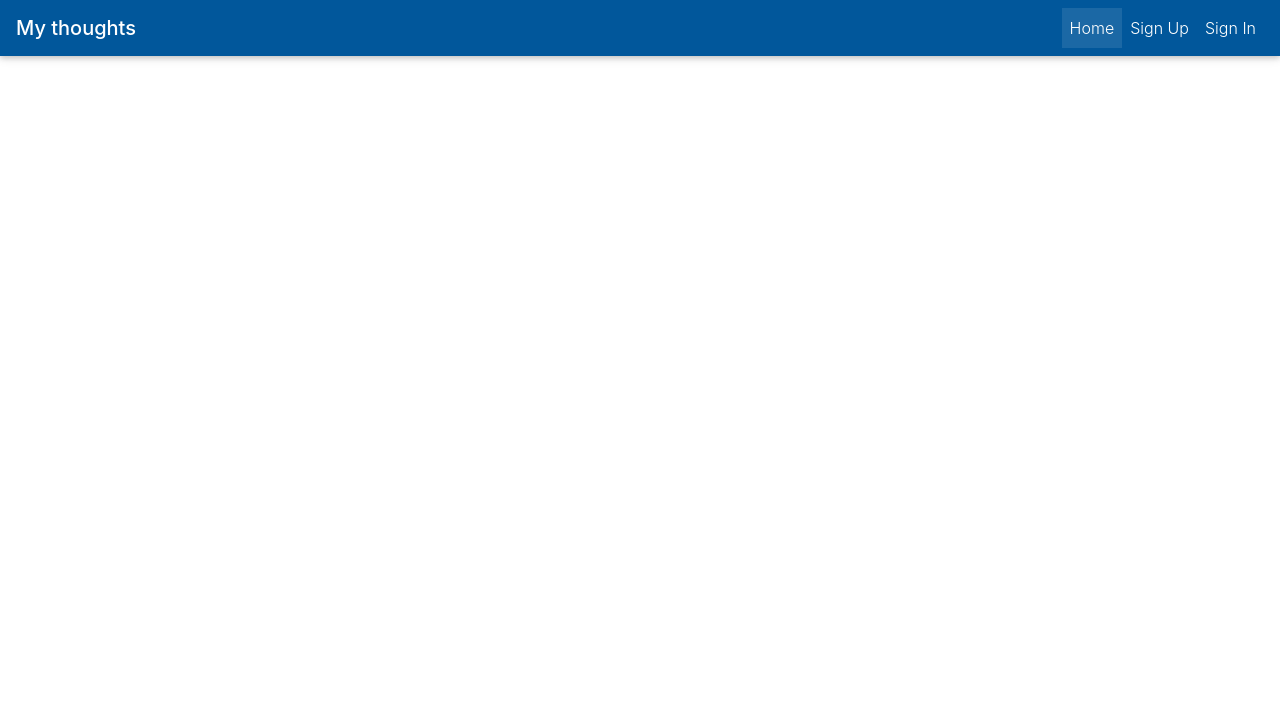
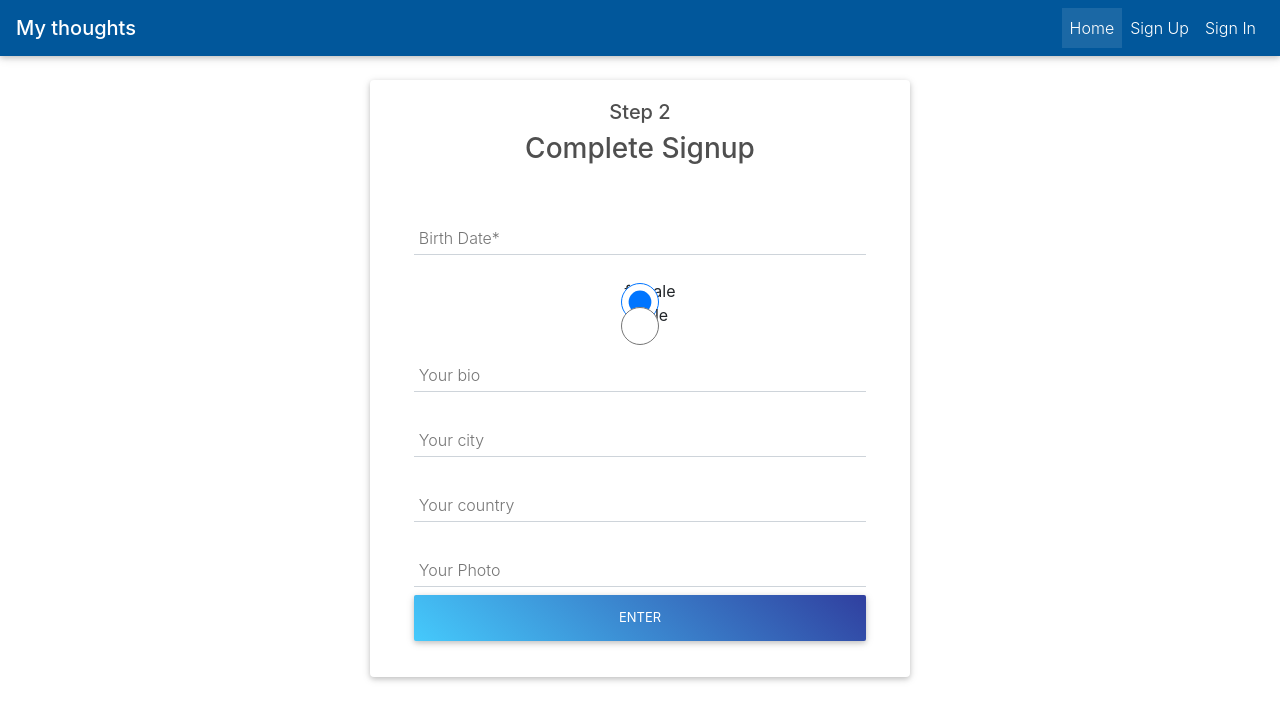
Before and after one commit to PiotrSzponar/my-thoughts, a React (Create React App) app in the folder views/: page /complete-signup in a window 1280 px wide. Shown: the top 720 px of the page. Built offline with nearby package versions, Linux system fonts and the light colour scheme.

Commit message:
add signin, signup, completesignup with no validation, signup service

```diff
--- a/views/src/App.js
+++ b/views/src/App.js
@@ -1,5 +1,5 @@
 import React from 'react';
-import { BrowserRouter as Router, Route } from 'react-router-dom';
+import { BrowserRouter as Router, Route, Switch } from 'react-router-dom';
 
 // import { MDBContainer, MDBRow, MDBCol } from 'mdbreact';
 
@@ -7,15 +7,18 @@ import './App.css';
 import Navigation from './components/Navigation';
 import SignIn from './components/Auth/SignIn';
 import SignUp from './components/Auth/SignUp';
+import CompleteSignUp from './components/Auth/CompleteSignup';
 
 function App() {
   return (
     <Router>
       <Navigation />
-      <Route path="/" exact component={SignIn} />
-
-      <Route path="/signIn" component={SignIn} />
-      <Route path="/signUp" component={SignUp} />
+      <Switch>
+        <Route path="/" exact component={SignIn} />
+        <Route path="/signin" component={SignIn} />
+        <Route path="/signup" component={SignUp} />
+        <Route path="/complete-signup" component={CompleteSignUp} />
+      </Switch>
     </Router>
   );
 }
--- /dev/null
+++ b/views/src/components/Auth/CompleteSignup.js
@@ -0,0 +1,140 @@
+import React, { useState } from 'react';
+import {
+  MDBContainer,
+  MDBRow,
+  MDBCol,
+  MDBCard,
+  MDBCardBody,
+  MDBInput,
+  MDBBtn
+  // MDBFormInline
+  // MDBIcon,
+  // MDBModalFooter
+} from 'mdbreact';
+
+// import { SignUpService } from '../../services/user.service';
+
+const CompleteSignup = props => {
+  console.log(props);
+  const [birthDate, setBirthDate] = useState('');
+  const [gender, setGender] = useState('female');
+  const [bio, setBio] = useState('');
+  const [city, setCity] = useState('');
+  const [country, setCountry] = useState('');
+  const [photo, setPhoto] = useState('');
+
+  const submitHandler = async e => {
+    e.preventDefault();
+    console.log('props', props);
+    // await SignUpService({
+    //   name,
+    //   email,
+    //   password,
+    //   paswwordConfirm: passwordCheck,
+    //   method: 'local'
+    // });
+  };
+
+  return (
+    <MDBContainer>
+      <MDBRow center>
+        <MDBCol md="6">
+          <MDBCard>
+            <MDBCardBody className="mx-4">
+              <div className="text-center">
+                <h5 className="dark-grey-text mb-6">
+                  <strong>Step 2</strong>
+                </h5>
+                <h3 className="dark-grey-text mb-5">
+                  <strong>Complete Signup</strong>
+                </h3>
+              </div>
+              <form
+                className="needs-validation"
+                onSubmit={submitHandler}
+                noValidate
+              >
+                <MDBInput
+                  label="Birth Date*"
+                  group
+                  type="text"
+                  value={birthDate}
+                  onChange={e => setBirthDate(e.target.value)}
+                  error="wrong"
+                  success="right"
+                  required
+                />
+                {/* <MDBFormInline> */}
+                <div className="text-center mb-3">
+                  <MDBInput
+                    label="female"
+                    type="radio"
+                    value="female"
+                    checked={gender === 'female'}
+                    onClick={e => setGender(e.target.value)}
+                  />
+                  <MDBInput
+                    label="male"
+                    type="radio"
+                    value="male"
+                    checked={gender === 'male'}
+                    onClick={e => setGender(e.target.value)}
+                  />
+                  {/* </MDBFormInline> */}
+                </div>
+                <MDBInput
+                  label="Your bio"
+                  group
+                  type="text"
+                  value={bio}
+                  onChange={e => setBio(e.target.value)}
+                  containerClass="mb-0"
+                />
+
+                <MDBInput
+                  label="Your city"
+                  group
+                  type="text"
+                  value={city}
+                  onChange={e => setCity(e.target.value)}
+                  containerClass="mb-0"
+                />
+
+                <MDBInput
+                  label="Your country"
+                  group
+                  type="text"
+                  value={country}
+                  onChange={e => setCountry(e.target.value)}
+                  containerClass="mb-0"
+                />
+
+                <MDBInput
+                  label="Your Photo"
+                  group
+                  type="text"
+                  value={photo}
+                  onChange={e => setPhoto(e.target.value)}
+                  containerClass="mb-0"
+                />
+
+                <div className="text-center mb-3">
+                  <MDBBtn
+                    type="submit"
+                    gradient="blue"
+                    rounded
+                    className="btn-block z-depth-1a"
+                  >
+                    Enter
+                  </MDBBtn>
+                </div>
+              </form>
+            </MDBCardBody>
+          </MDBCard>
+        </MDBCol>
+      </MDBRow>
+    </MDBContainer>
+  );
+};
+
+export default CompleteSignup;
--- a/views/src/components/Auth/SignIn.js
+++ b/views/src/components/Auth/SignIn.js
@@ -83,7 +83,7 @@ const SignIn = () => {
             <MDBModalFooter className="mx-5 pt-3 mb-1">
               <p className="font-small grey-text d-flex justify-content-end">
                 Not a member?
-                <a href="#!" className="blue-text ml-1">
+                <a href="/signup" className="blue-text ml-1">
                   Sign Up
                 </a>
               </p>
--- a/views/src/components/Auth/SignUp.js
+++ b/views/src/components/Auth/SignUp.js
@@ -1,4 +1,6 @@
-import React from 'react';
+import React, { useState, useEffect } from 'react';
+import { withRouter } from 'react-router-dom';
+
 import {
   MDBContainer,
   MDBRow,
@@ -11,7 +13,35 @@ import {
   MDBModalFooter
 } from 'mdbreact';
 
-const SignUp = () => {
+// import { SignUpService } from '../../services/user.service';
+
+const SignUp = props => {
+  const [email, setEmail] = useState('');
+  const [password, setPassword] = useState('');
+  const [passwordCheck, setPasswordCheck] = useState('');
+
+  const [toCompleteSignup, setCompleteSignup] = useState(false);
+
+  const submitHandler = e => {
+    e.preventDefault();
+    localStorage.setItem('email', email);
+    localStorage.setItem('password', password);
+    localStorage.setItem('passwordCheck', passwordCheck);
+    if (password === passwordCheck) {
+      setCompleteSignup(true);
+    }
+  };
+
+  useEffect(() => {
+    if (toCompleteSignup === true) {
+      props.history.push('/complete-signup', {
+        email,
+        password,
+        passwordCheck
+      });
+    }
+  });
+
   return (
     <MDBContainer>
       <MDBRow center>
@@ -19,36 +49,52 @@ const SignUp = () => {
           <MDBCard>
             <MDBCardBody className="mx-4">
               <div className="text-center">
+                <h5 className="dark-grey-text mb-6">
+                  <strong>Step 1</strong>
+                </h5>
                 <h3 className="dark-grey-text mb-5">
                   <strong>Sign Up</strong>
                 </h3>
               </div>
+              <form
+                className="needs-validation"
+                onSubmit={submitHandler}
+                noValidate
+              >
                 <MDBInput
-                label="Your name"
+                  label="Your email"
+                  name="email"
                   group
-                type="text"
-                validate
+                  type="email"
+                  value={email}
+                  onChange={e => setEmail(e.target.value)}
                   error="wrong"
                   success="right"
-              />
-              <MDBInput
-                label="Your email"
-                group
-                type="email"
-                validate
-                error="wrong"
-                success="right"
+                  required
                 />
                 <MDBInput
                   label="Your password"
+                  name="password"
                   group
                   type="password"
-                validate
+                  value={password}
+                  onChange={e => setPassword(e.target.value)}
                   containerClass="mb-0"
+                  required
+                />
+                <MDBInput
+                  label="Confirm your password"
+                  name="passwordCheck"
+                  group
+                  type="password"
+                  value={passwordCheck}
+                  onChange={e => setPasswordCheck(e.target.value)}
+                  containerClass="mb-0"
+                  required
                 />
                 <div className="text-center mb-3">
                   <MDBBtn
-                  type="button"
+                    type="submit"
                     gradient="blue"
                     rounded
                     className="btn-block z-depth-1a"
@@ -56,6 +102,7 @@ const SignUp = () => {
                     Sign Up
                   </MDBBtn>
                 </div>
+              </form>
               <p className="font-small dark-grey-text text-right d-flex justify-content-center mb-3 pt-2">
                 or Sign in with:
               </p>
@@ -85,7 +132,7 @@ const SignUp = () => {
             <MDBModalFooter className="mx-5 pt-3 mb-1">
               <p className="font-small grey-text d-flex justify-content-end">
                 already a member?
-                <a href="#!" className="blue-text ml-1">
+                <a href="/signin" className="blue-text ml-1">
                   Sign In
                 </a>
               </p>
@@ -97,4 +144,4 @@ const SignUp = () => {
   );
 };
 
-export default SignUp;
+export default withRouter(SignUp);
--- a/views/src/components/Navigation.js
+++ b/views/src/components/Navigation.js
@@ -7,8 +7,8 @@ import {
   MDBNavItem,
   MDBNavLink,
   MDBNavbarToggler,
-  MDBCollapse,
-  MDBFormInline
+  MDBCollapse
+  // MDBFormInline
   // MDBDropdown,
   // MDBDropdownToggle,
   // MDBDropdownMenu,
@@ -55,10 +55,10 @@ const Navigation = () => {
             <MDBNavLink to="/">Home</MDBNavLink>
           </MDBNavItem>
           <MDBNavItem>
-            <MDBNavLink to="/signUp">Sign Up</MDBNavLink>
+            <MDBNavLink to="/signup">Sign Up</MDBNavLink>
           </MDBNavItem>
           <MDBNavItem>
-            <MDBNavLink to="/SignIn">Sign In</MDBNavLink>
+            <MDBNavLink to="/Signin">Sign In</MDBNavLink>
           </MDBNavItem>
           {/* <MDBNavItem>
               <MDBDropdown>
```
Also changed, not shown: views/src/services/user.service.js (added, +27 -0 lines). Lines whose indentation alone changed are shown as unchanged.
